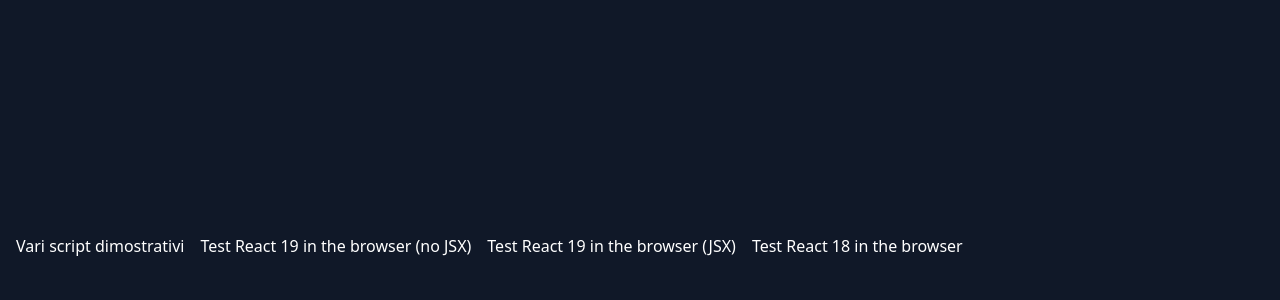
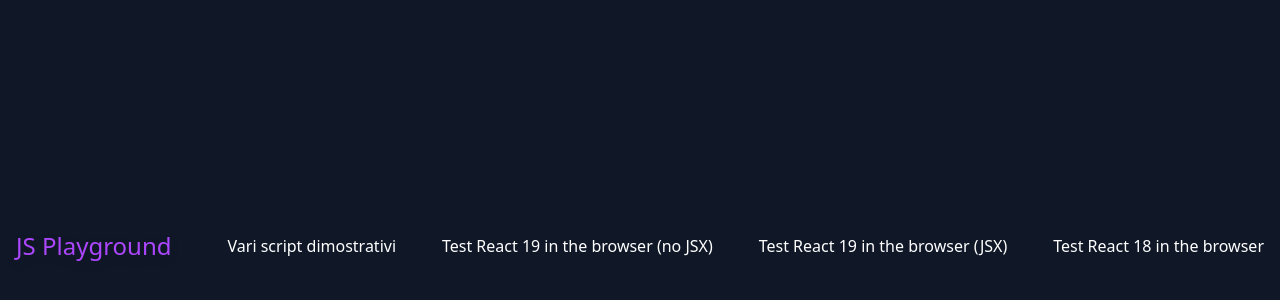
Before and after one commit to mlongano/intro-to-js, a website: page components/header.html in a window 1280 px wide. Shown: the part 154-454 px from the top of the page. Drawn offline with nearby package versions, Linux system fonts and the light colour scheme.

Commit message:
feat: update header layout adding logo for home navigation

```diff
--- a/components/header.html
+++ b/components/header.html
@@ -6,11 +6,16 @@
     <title></title>
     <script src="https://unpkg.com/@tailwindcss/browser@4"></script>
   </head>
-  <body class="w-screen h-screen bg-gray-900 text-white">
-    <nav class="flex justify-space-between items-center px-4 w-full h-full">
-      <ul
-        class="flex justify-space-between items-center space-x-4 w-full h-full"
+  <body
+    class="flex justify-between items-center w-screen h-screen bg-gray-900 text-white"
+  >
+    <section class="flex justify-end items-center pl-4 pr-10 h-full">
+      <a href="/" target="_top" class="text-2xl text-purple-500 drop-shadow-lg"
+        >JS Playground</a
       >
+    </section>
+    <nav class="flex grow justify-between items-center px-4 h-full">
+      <ul class="flex justify-between items-center space-x-4 w-full h-full">
         <li>
           <a href="../pages/demo-scripts.html" target="_top"
             >Vari script dimostrativi</a
```
